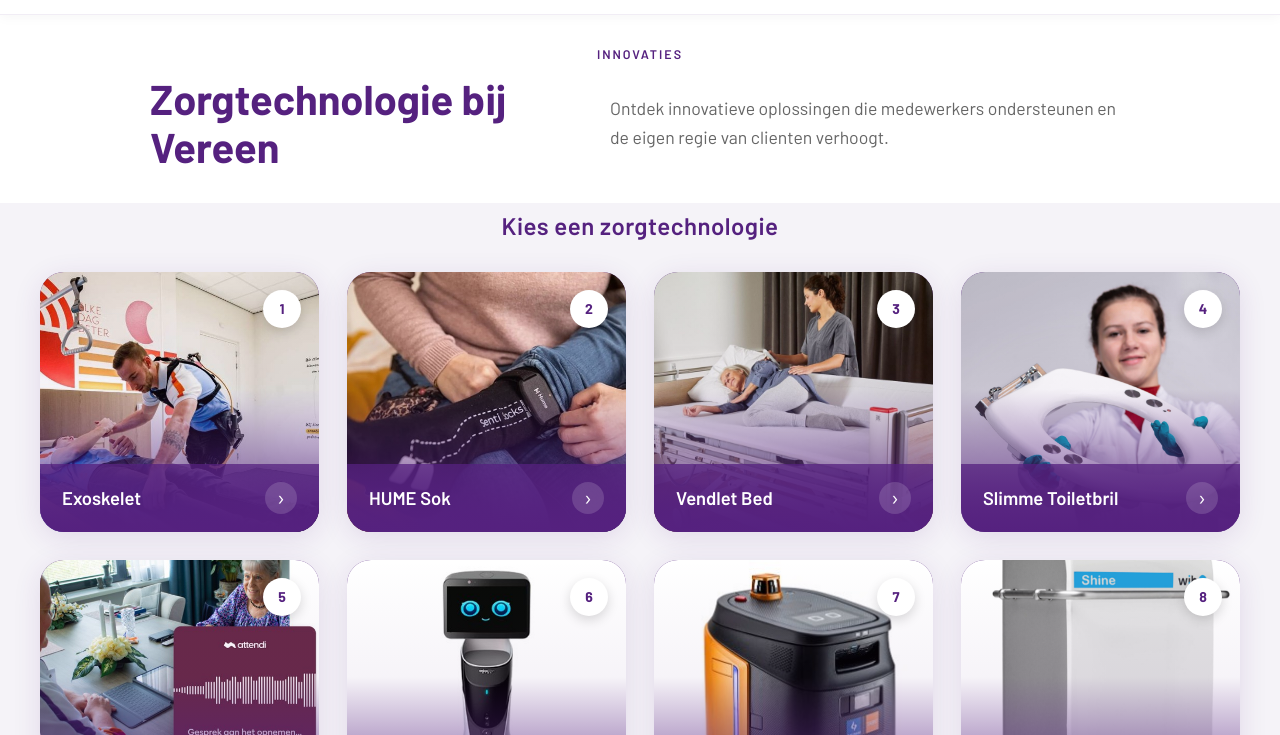
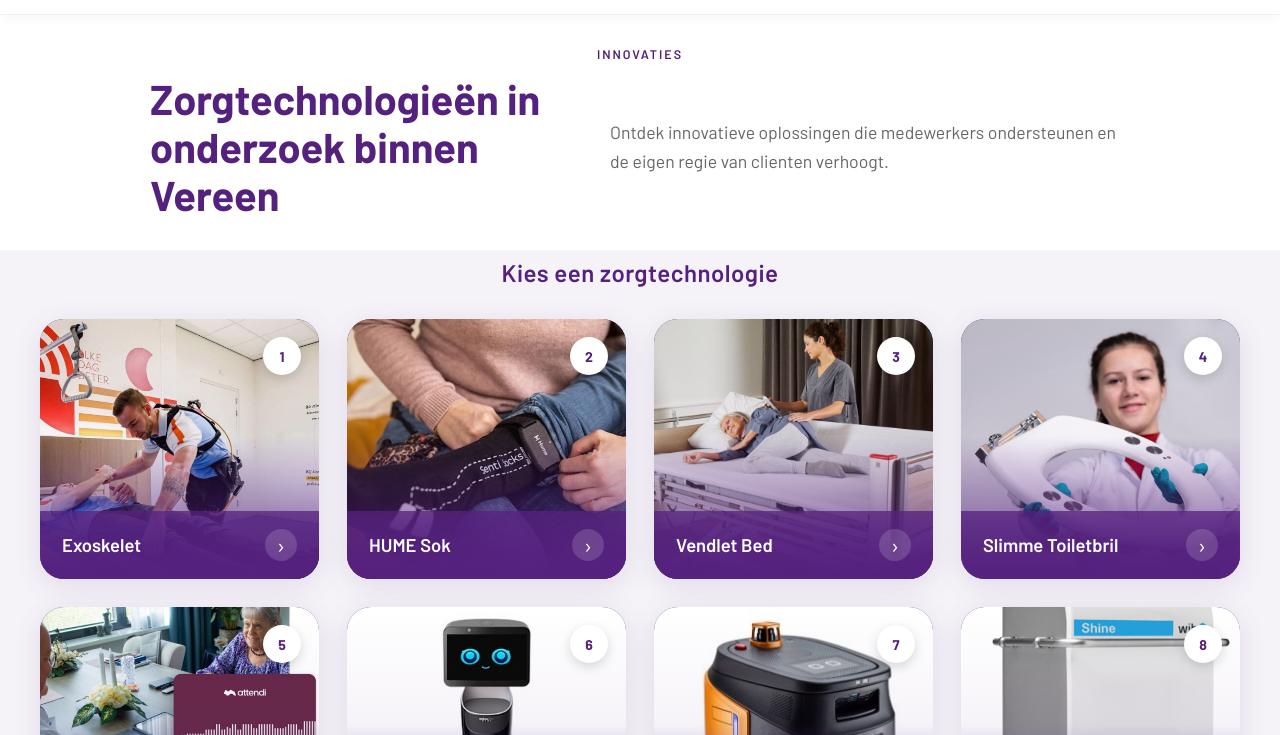
Before and after one commit to InnovatieVereen/InnovatieVereen, a plain HTML site: page index.html in a window 1280 px wide. Shown: the part 65-800 px from the top of the page. Drawn offline with Linux system fonts and the light colour scheme.

Commit message:
Add files via upload

```diff
--- a/index.html
+++ b/index.html
@@ -7,7 +7,7 @@
     <meta name="description"
         content="Ontdek zorgtechnologie bij Vereen: exoskelet, HUME sok, Vendlet bed, slimme toiletbril en meer innovaties voor de zorg.">
 
-    <title>Zorgtechnologie bij Vereen</title>
+    <title>Zorgtechnologieën in onderzoek binnen Vereen</title>
 
     <link rel="preconnect" href="https://fonts.googleapis.com">
     <link rel="preconnect" href="https://fonts.gstatic.com" crossorigin>
@@ -36,7 +36,7 @@
             <div class="hero-inner">
                 <p class="hero-label">Innovaties</p>
                 <div class="hero-row">
-                    <h1>Zorgtechnologie bij Vereen</h1>
+                    <h1>Zorgtechnologieën in onderzoek binnen Vereen</h1>
                     <p class="hero-text">Ontdek innovatieve oplossingen die medewerkers ondersteunen en de eigen regie van clienten verhoogt.</p>
                 </div>
             </div>
```
